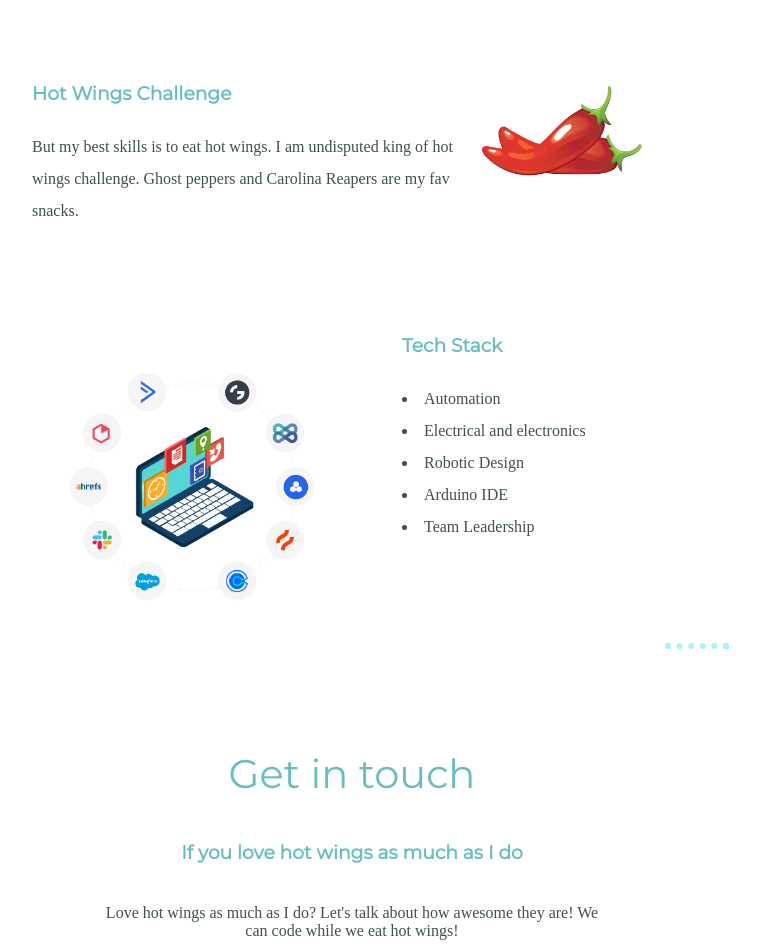
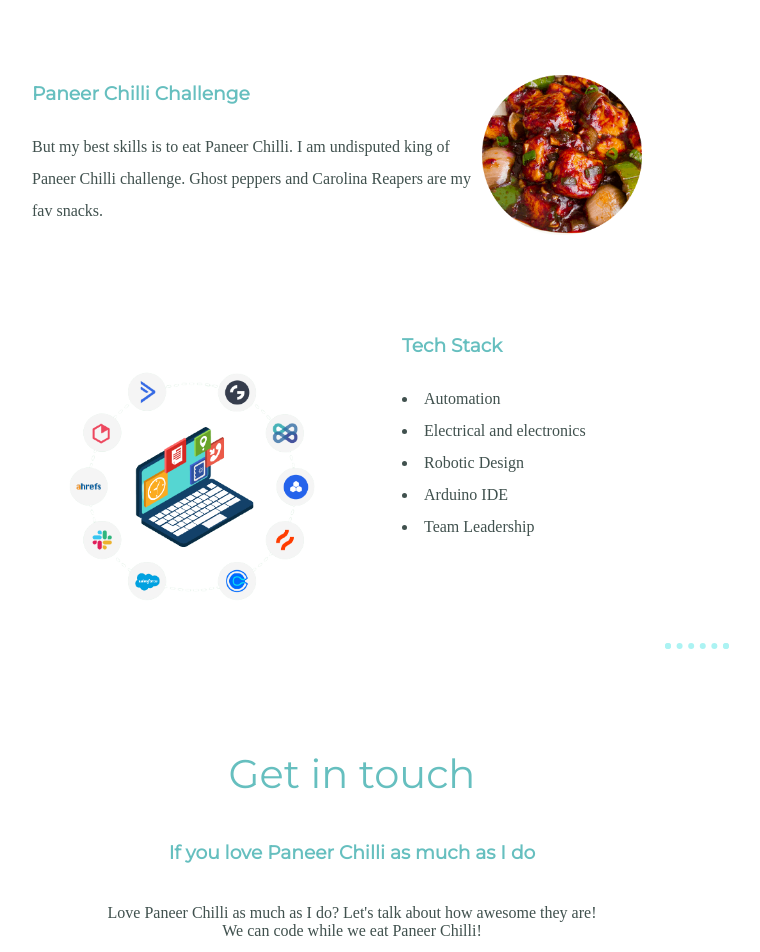
Before and after one commit to pranjalee30/Personal_site.io, a plain HTML site: page index.html in a window 1280 px wide. Shown: the part 1640-2592 px from the top of the page, without its empty margins (288-1048 px from the left). Drawn offline with Linux system fonts and the light colour scheme.

Commit message:
updated my fav food

```diff
--- a/index.html
+++ b/index.html
@@ -44,10 +44,10 @@
     </p>
    </div>
    <div class="skill-row">
-    <img src="image\chili-vector-269791-removebg-preview.png" class="chili-image" alt="chili-image">
-    <h3>Hot Wings Challenge</h3>
+    <img src="image\fotor_2023-5-23_4_2_15.jpg" class="paneer-chilli-image" alt="paneer-chilli-image">
+    <h3>Paneer Chilli Challenge</h3>
     <p>
-        But my best skills is to eat hot wings. I am undisputed king of hot wings challenge.
+        But my best skills is to eat Paneer Chilli. I am undisputed king of Paneer Chilli challenge.
         Ghost peppers and Carolina Reapers are my fav snacks.
     </p>
    </div>
@@ -74,9 +74,9 @@
    <hr>
    <div class="contact-me">
     <h2>Get in touch</h2>
-    <h3>If you love hot wings as much as I do</h3>
+    <h3>If you love Paneer Chilli as much as I do</h3>
     <p class="contact-message">
-        Love hot wings as much as I do? Let's talk about how awesome they are! We can code while we eat hot wings!
+        Love Paneer Chilli as much as I do? Let's talk about how awesome they are! We can code while we eat Paneer Chilli!
     </p>
     <a href="mailto:pranjalk449@gmail.com" class="btn">Contact Me</a>
    </div>
--- a/style.css
+++ b/style.css
@@ -54,7 +54,7 @@ hr{
     width: 25%;
     float: left;
     margin-right: 30px;
-}.chili-image{
+}.paneer-chilli-image{
     width: 25%;
     float: right;
     margin-right: 30px;
```
Also changed, not shown: image/064.-Chilli-Paneer_545x545.png (added), image/fotor_2023-5-23_4_2_15.jpg (added).
